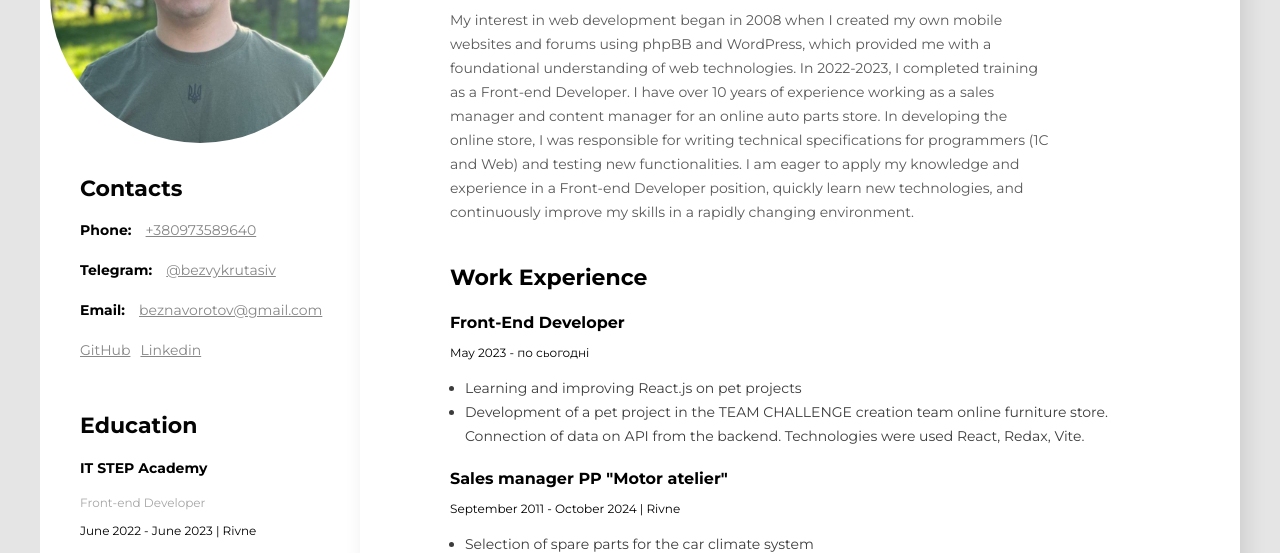
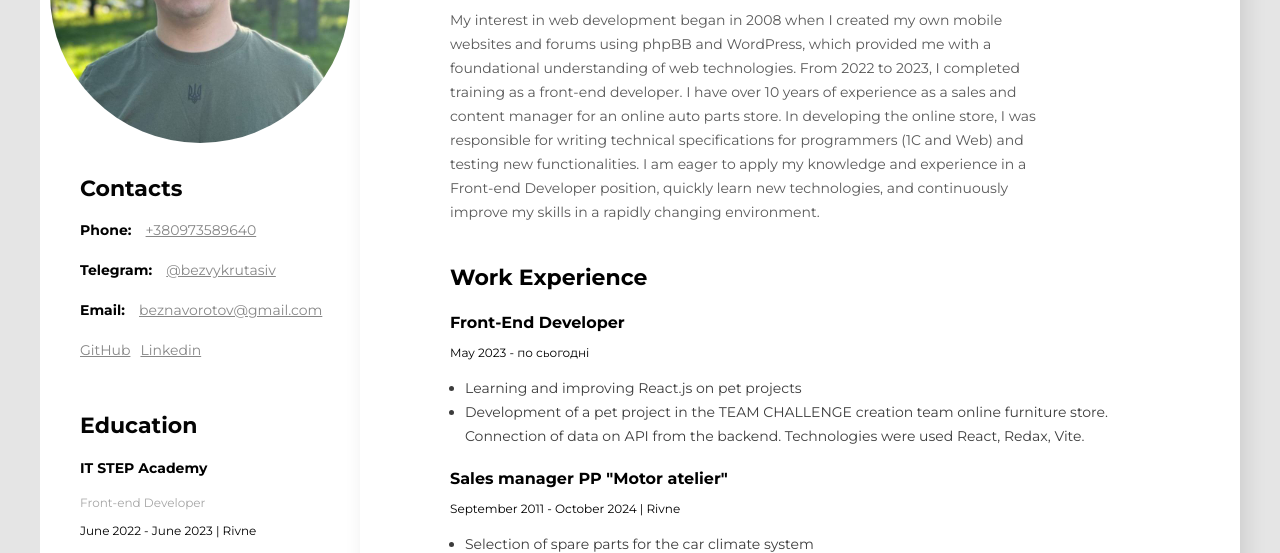
Before and after one commit to beznavorotov/resume, a plain HTML site: page en/index.html in a window 1280 px wide. Shown: the part 175-728 px from the top of the page. Drawn offline with Linux system fonts and the light colour scheme.

Commit message:
update resume

```diff
--- a/en/index.html
+++ b/en/index.html
@@ -29,15 +29,15 @@
           <p class="about_description">
             My interest in web development began in 2008 when I created my own
             mobile websites and forums using phpBB and WordPress, which provided
-            me with a foundational understanding of web technologies. In
-            2022-2023, I completed training as a Front-end Developer. I have
-            over 10 years of experience working as a sales manager and content
-            manager for an online auto parts store. In developing the online
-            store, I was responsible for writing technical specifications for
-            programmers (1C and Web) and testing new functionalities. I am eager
-            to apply my knowledge and experience in a Front-end Developer
-            position, quickly learn new technologies, and continuously improve
-            my skills in a rapidly changing environment.
+            me with a foundational understanding of web technologies. From 2022
+            to 2023, I completed training as a front-end developer. I have over
+            10 years of experience as a sales and content manager for an online
+            auto parts store. In developing the online store, I was responsible
+            for writing technical specifications for programmers (1C and Web)
+            and testing new functionalities. I am eager to apply my knowledge
+            and experience in a Front-end Developer position, quickly learn new
+            technologies, and continuously improve my skills in a rapidly
+            changing environment.
           </p>
         </div>
 
```
Lines whose indentation alone changed are shown as unchanged.
